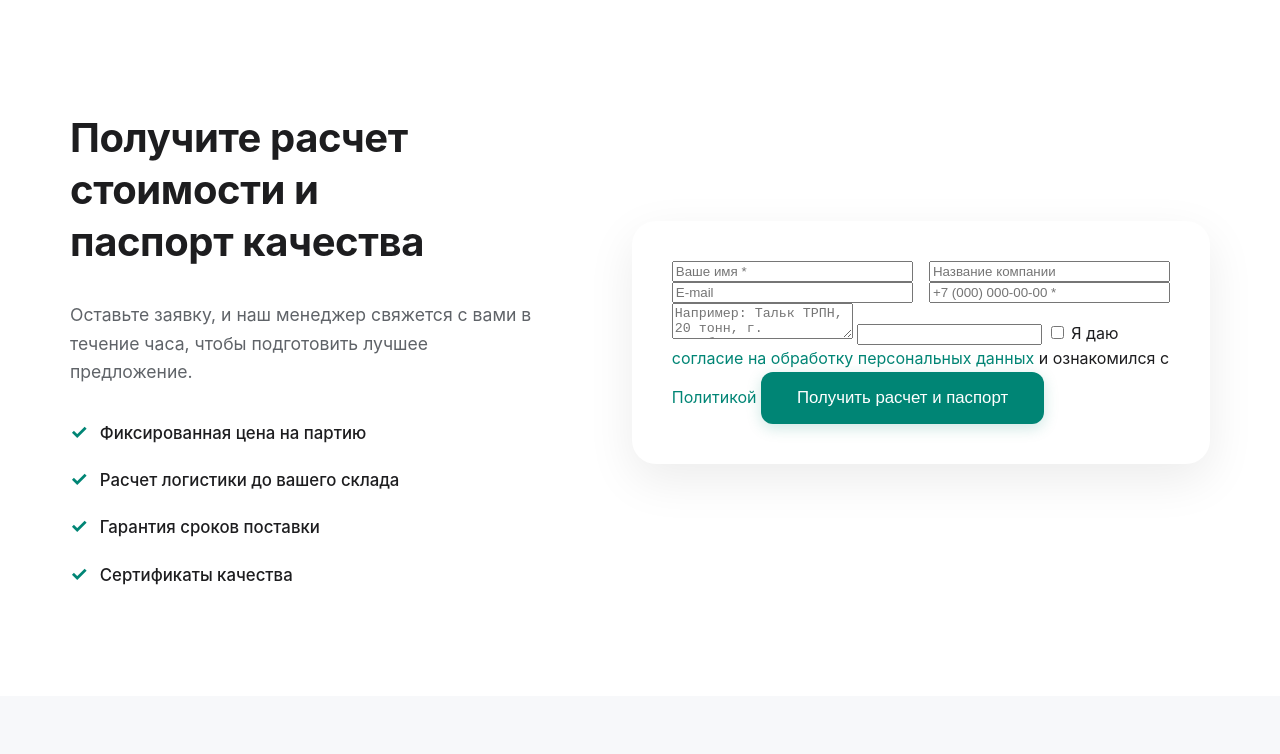
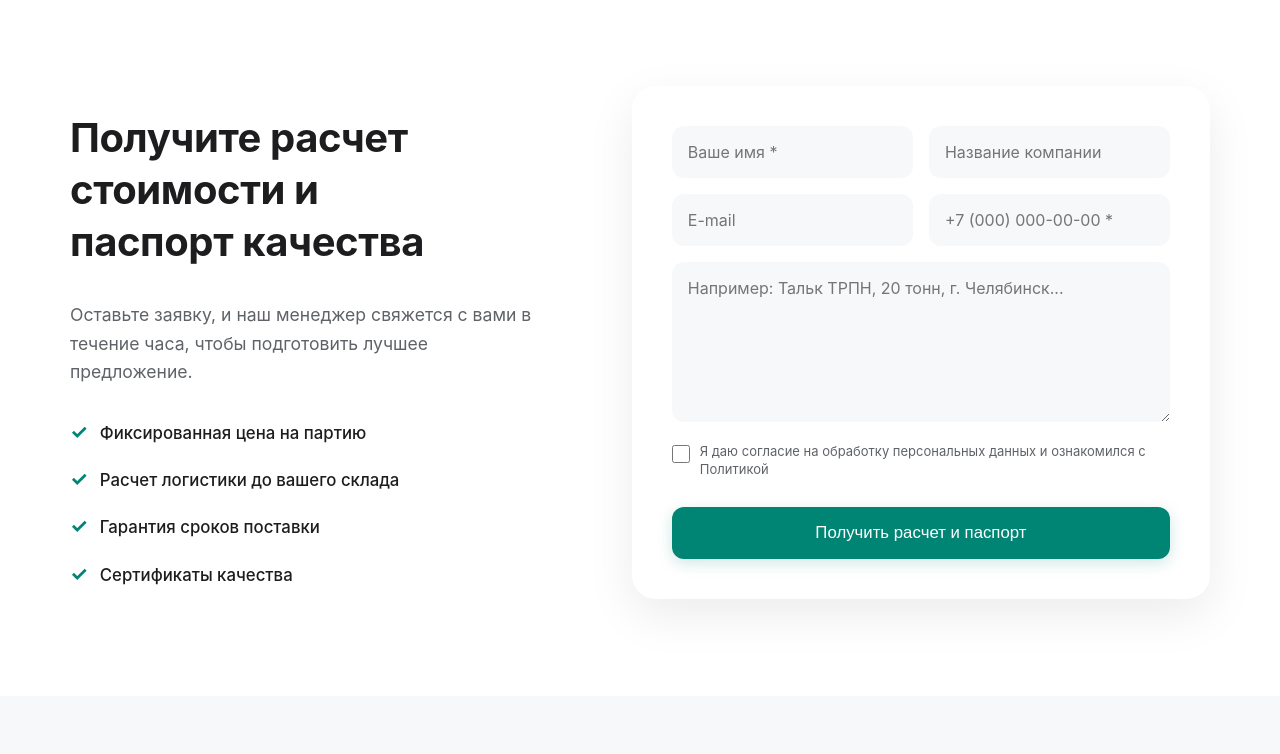
Before and after one commit to kozyrev1/izumrudtd-ru, a plain HTML site: page index.html in a window 1280 px wide. Shown: the part 2840-3594 px from the top of the page. Drawn offline with Linux system fonts and the light colour scheme.

Commit message:
Update style.css

```diff
--- a/style.css
+++ b/style.css
@@ -199,12 +199,12 @@ a:hover { color: var(--accent-color-hover); text-decoration: none; }
 .form-success-message.visible { opacity: 1; visibility: visible; }
 .form-success-message h3 { font-size: 1.5em; margin-bottom: 10px; }
 .form-success-message p { color: var(--text-color-light); }
-#telegram-form { display: flex; flex-direction: column; gap: 16px; }
+#contact-form { display: flex; flex-direction: column; gap: 16px; }
 .form-row { display: grid; grid-template-columns: 1fr 1fr; gap: 16px; }
-#telegram-form input, #telegram-form textarea { width: 100%; padding: 16px; border: none; border-radius: 12px; font-size: 1em; font-family: var(--font-family); background-color: #f7f8fa; transition: box-shadow 0.3s ease; box-sizing: border-box; }
-#telegram-form textarea { min-height: 160px; resize: vertical; }
-#telegram-form input:focus, #telegram-form textarea:focus { box-shadow: 0 0 0 3px rgba(0, 133, 117, 0.3); outline: none; }
-#telegram-form .btn { width: 100%; margin-top: 8px; }
+#contact-form input, #contact-form textarea { width: 100%; padding: 16px; border: none; border-radius: 12px; font-size: 1em; font-family: var(--font-family); background-color: #f7f8fa; transition: box-shadow 0.3s ease; box-sizing: border-box; }
+#contact-form textarea { min-height: 160px; resize: vertical; }
+#contact-form input:focus, #contact-form textarea:focus { box-shadow: 0 0 0 3px rgba(0, 133, 117, 0.3); outline: none; }
+#contact-form .btn { width: 100%; margin-top: 8px; }
 .privacy-note { font-size: 0.8em; color: var(--text-color-light); text-align: left; margin-top: 12px; line-height: 1.5; }
 .privacy-note a { text-decoration: underline; color: var(--text-color-light); }
 .privacy-note a:hover { color: var(--accent-color); }
@@ -436,3 +436,67 @@ body.noscroll {
         white-space: normal;
     }
 }
+.consent-label {
+    display: flex;
+    align-items: flex-start;
+    gap: 8px;
+    margin: 12px 0;
+    font-size: 13px;
+    line-height: 1.4;
+    cursor: pointer;
+}
+.consent-label input[type="checkbox"] {
+    margin-top: 3px;
+    flex-shrink: 0;
+}
+.consent-label a { color: inherit; }
+
+.hp-field {
+    position: absolute;
+    left: -9999px;
+    opacity: 0;
+    height: 0;
+    width: 0;
+}
+/* --- ФОРМА: обновлённые селекторы --- */
+#contact-form { display: flex; flex-direction: column; gap: 16px; }
+#contact-form input, #contact-form textarea {
+    width: 100%;
+    padding: 16px;
+    border: none;
+    border-radius: 12px;
+    font-size: 1em;
+    font-family: var(--font-family);
+    background-color: #f7f8fa;
+    transition: box-shadow 0.3s ease;
+    box-sizing: border-box;
+}
+#contact-form textarea { min-height: 160px; resize: vertical; }
+#contact-form input:focus, #contact-form textarea:focus { box-shadow: 0 0 0 3px rgba(0, 133, 117, 0.3); outline: none; }
+#contact-form .btn { width: 100%; margin-top: 8px; }
+
+/* --- Чекбокс согласия: исключаем из общего стиля полей --- */
+#contact-form input[type="checkbox"] {
+    width: 18px;
+    height: 18px;
+    padding: 0;
+    margin: 3px 0 0 0;
+    background: none;
+    border: none;
+    box-shadow: none;
+    border-radius: 4px;
+    accent-color: var(--accent-color);
+    flex-shrink: 0;
+    cursor: pointer;
+}
+#contact-form .consent-label {
+    display: flex;
+    align-items: flex-start;
+    gap: 10px;
+    margin: 4px 0;
+    font-size: 13px;
+    line-height: 1.45;
+    cursor: pointer;
+    text-align: left;
+}
+#contact-form .consent-label span { color: var(--text-color-light); }
```
